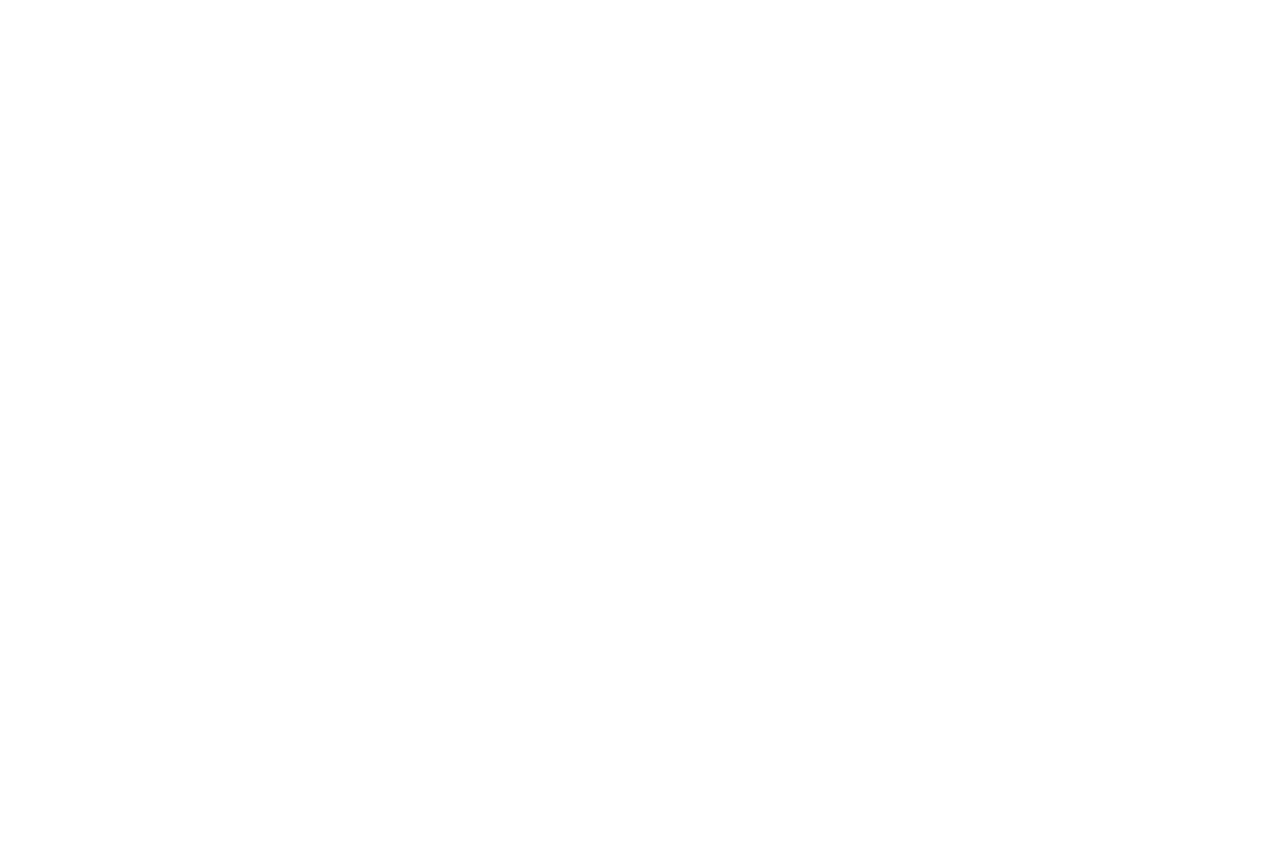
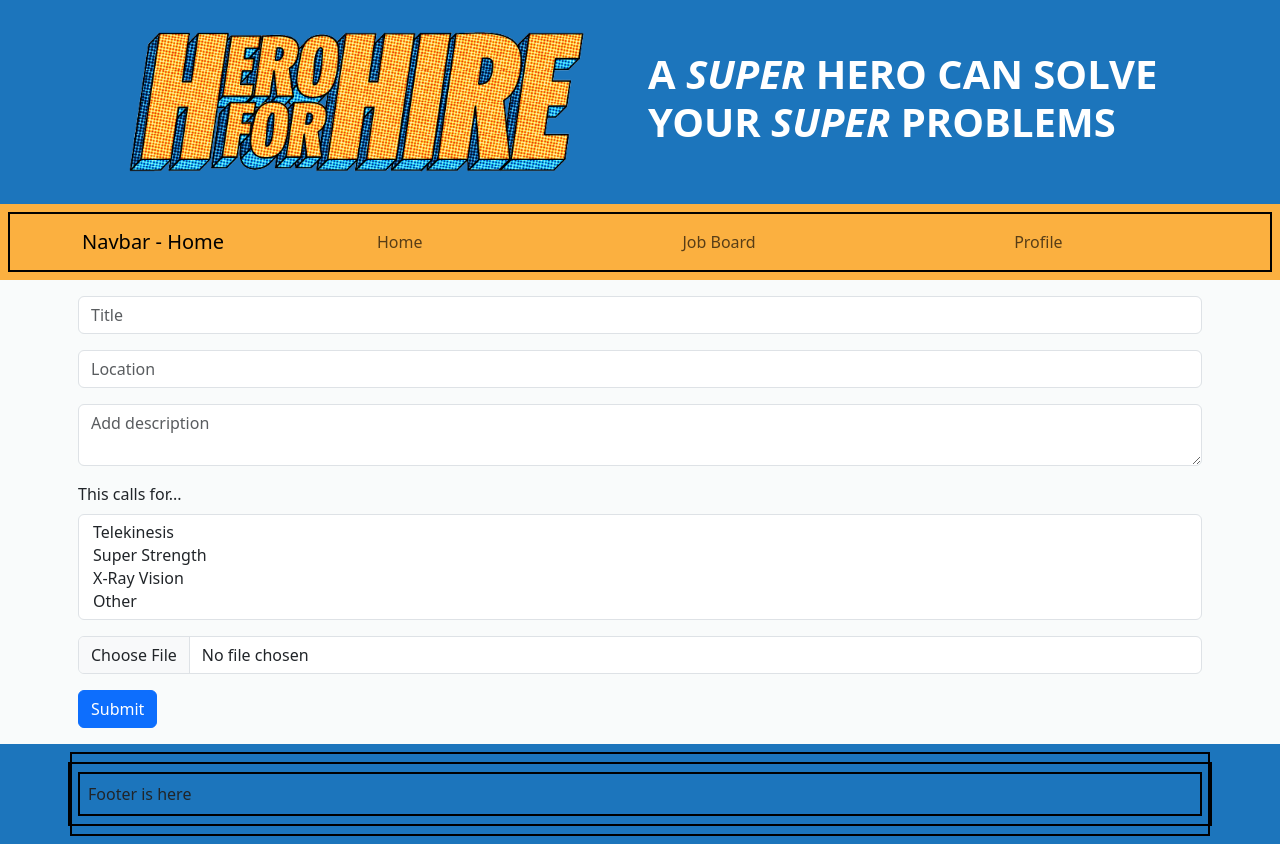
Before and after one commit to leweenie/COMP231-402-TEAM1, a React (Vite) app in the folder client/: page /create-job-post in a window 1280 px wide. Before the commit this address had no page. Before the commit the page ends 800 px from the top, so only its background shows below. Built offline with nearby package versions, Linux system fonts and the light colour scheme.

Commit message:
Task - Code UI elements of job creation form - OK - 50 min

```diff
--- a/client/src/App.jsx
+++ b/client/src/App.jsx
@@ -9,6 +9,7 @@
 
 import Body from './components/Body';
 import JobBoard from './components/JobBoard';
+import CreateJobForm from './components/CreateJobForm';
 
 import UserProfile from './components/UserProfile';
 
@@ -28,6 +29,7 @@
         <Route path="/" element={<Layout><Body /></Layout>} />
         <Route path="/job-board" element={<Layout><JobBoard /></Layout>} />
         <Route path="/profile" element={<Layout><UserProfile /></Layout>} />
+        <Route path="/create-job-post" element={<Layout><CreateJobForm /></Layout>} />
 
       </Routes>
     </Router>
--- /dev/null
+++ b/client/src/components/CreateJobForm.jsx
@@ -0,0 +1,27 @@
+import Container from 'react-bootstrap/Container';
+import Button from 'react-bootstrap/Button';
+import Form from 'react-bootstrap/Form';
+
+const CreateJobForm = () => {
+  return (
+    <Container className='p-2'>
+      <Form>
+        <Form.Control type="text" required placeholder="Title" className="mb-3"/>
+        <Form.Control type="text" required placeholder="Location" className="mb-3" />
+        <Form.Control as="textarea" required type="text" placeholder="Add description" className="mb-3" />
+        <Form.Label>This calls for...</Form.Label>
+        <Form.Select className="form-multi-select mb-3" id="multi-select" multiple>
+          <option value="opt-1">Telekinesis</option>
+          <option value="opt-2">Super Strength</option>
+          <option value="opt-3">X-Ray Vision</option>
+          <option value="opt-4">Other</option>
+        </Form.Select>
+        <Form.Control type="file" id="image" className="mb-3" />
+        <Button variant="primary" type="submit">
+          Submit
+        </Button>
+      </Form>
+    </Container>
+  );
+}
+export default CreateJobForm
--- a/client/src/components/JobBoard.jsx
+++ b/client/src/components/JobBoard.jsx
@@ -56,6 +56,9 @@
   return (
     <Container className="p-4 temp-border">
       <h2 className="mb-4">Job Board</h2>
+      <Button variant="primary" href="/create-job-post" className="mb-3">
+        Create Job Post
+      </Button>
       <Row>
         {tasks.map((task) => (
           <Col key={task._id} xs={12} sm={6} md={4} lg={3} className="mb-4">
```
